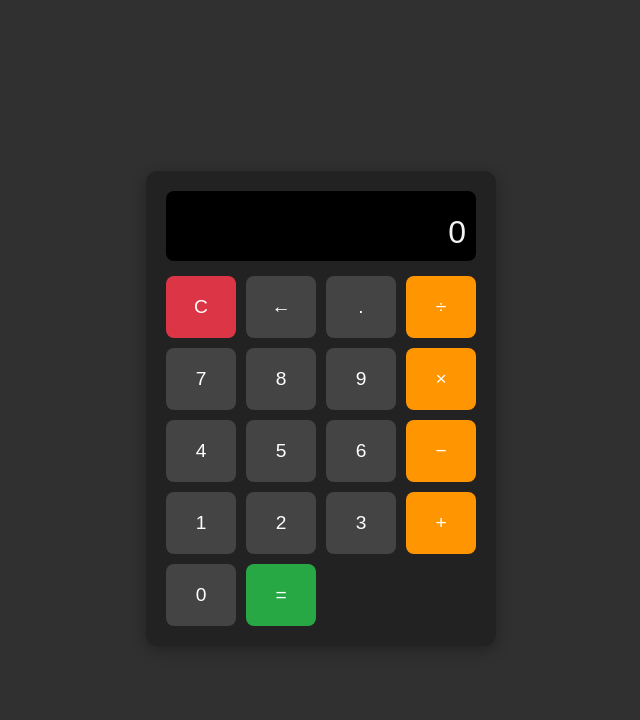
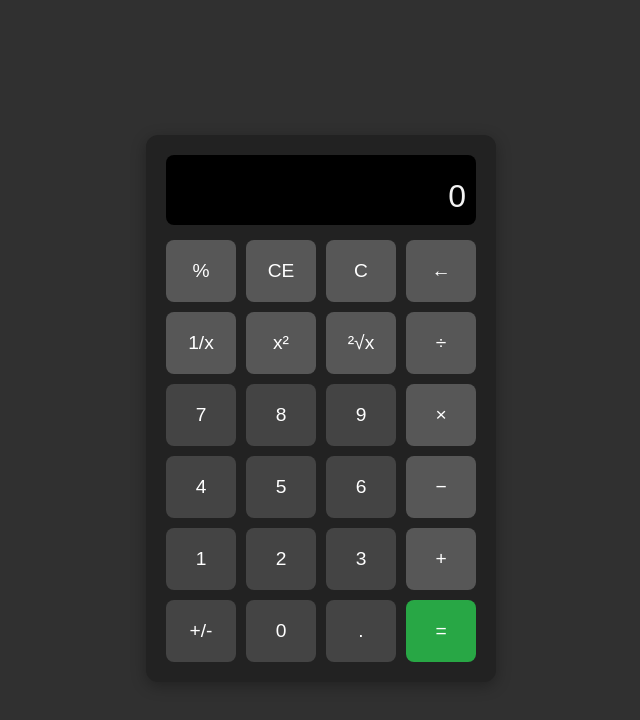
Before and after one commit to marcelloct/100devs-calculator, a plain HTML site: page index.html in a window 1280 px wide. Shown: the whole page, without its empty margins (319-959 px from the left). Drawn offline with Linux system fonts and the light colour scheme.

Commit message:
Changing operationals buttons classes

```diff
--- a/index.html
+++ b/index.html
@@ -10,27 +10,34 @@
     <div class="calculator">
       <div class="display" id="display">0</div>
       <div class="buttons">
-        <button class="clear" id="clear">C</button>
-        <button id="backspace">←</button>
-        <button id="decimal">.</button>
-        <button class="operator" data-op="/">÷</button>
+        <button class="op-btn" id="percentage">%</button>
+        <button class="op-btn" id="CE">CE</button>
+        <button class="op-btn" id="clear">C</button>
+        <button class="op-btn" id="backspace">←</button>
+
+        <button class="op-btn" id="fraction">1/x</button>
+        <button class="op-btn" id="exponent">x²</button>
+        <button class="op-btn" id="square">²√x</button>
+        <button class="op-btn" data-op="/">÷</button>
 
         <button data-num="7">7</button>
         <button data-num="8">8</button>
         <button data-num="9">9</button>
-        <button class="operator" data-op="*">×</button>
+        <button class="op-btn" data-op="*">×</button>
 
         <button data-num="4">4</button>
         <button data-num="5">5</button>
         <button data-num="6">6</button>
-        <button class="operator" data-op="-">−</button>
+        <button class="op-btn"" data-op="-">−</button>
 
         <button data-num="1">1</button>
         <button data-num="2">2</button>
         <button data-num="3">3</button>
-        <button class="operator" data-op="+">+</button>
+        <button class="op-btn" data-op="+">+</button>
 
+        <button id="pos-neg">+/-</button>
         <button data-num="0" class="bigger-btn">0</button>
+        <button id="decimal">.</button>
         <button class="equal bigger-btn" id="equals">=</button>
       </div>
     </div>
```
